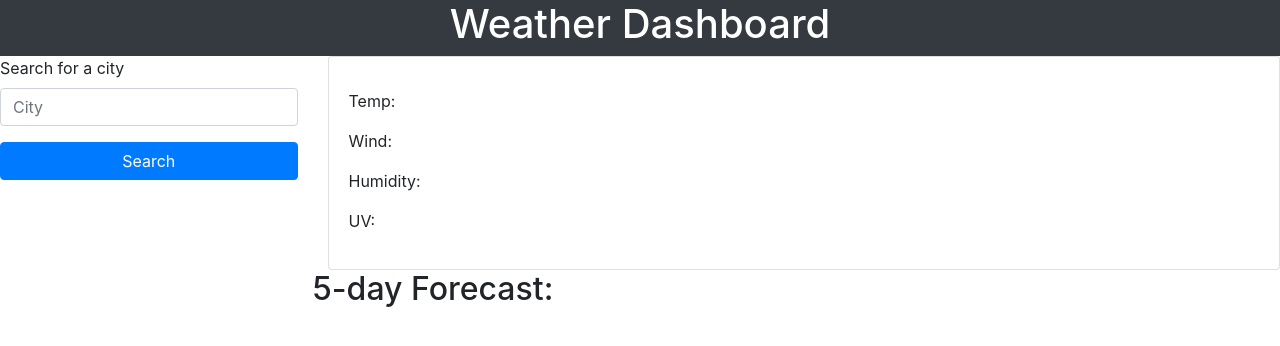
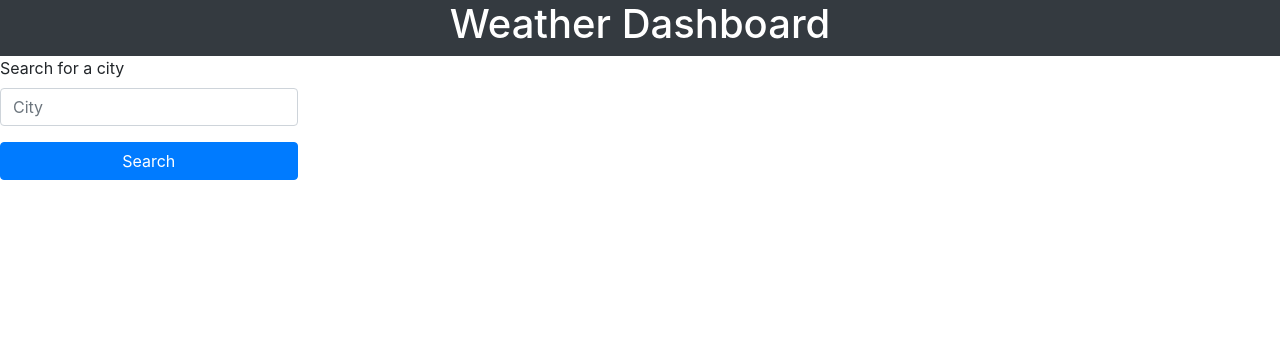
Before and after one commit to Maharjn/WeatherDashboard, a plain HTML site: page index.html in a window 1280 px wide. Drawn offline with nearby package versions, Linux system fonts and the light colour scheme.

Commit message:
Added logic to show/hide functionality for current and five-dayforecast

```diff
--- a/assets/js/app.js
+++ b/assets/js/app.js
@@ -92,6 +92,8 @@ function createWeatherDetails(userInput){
       currentDayTemp.textContent = weatherData.current.temp + '° F';
       currentDayWind.textContent = weatherData.current.wind_speed + " MPH";
       $(currentDayUv).text(weatherData.current.uvi);
+
+      $("#currentdata").css({"display":"block"});
       //Daily Weather data for the searched City
       var daily = weatherData.daily;
 
@@ -130,7 +132,7 @@ function createWeatherDetails(userInput){
                 $(".card-deck").append(dailyDiv);
 
                 //displays this html to the user
-              //  $("#five-day").css({"display":"block"});
+               $("#five-day").css({"display":"block"});
             }
 
 
--- a/index.html
+++ b/index.html
@@ -48,7 +48,7 @@
         <div class="row">
           <div class="col-12">
 
-            <div class="card">
+            <div class="card mt-2 p-2 border-dark" id="currentdata" style="display:none;">
               <div class="card-body">
                 <h4 id="current-day-city" class="card-title"></h4>
                 <div class="card-text">
@@ -64,7 +64,7 @@
           </div>
         </div>
 
-        <div class="row">
+        <div class="row mt-2 mb-2 ml-2" id="five-day" style="display:none;">
           <h2>5-day Forecast:</h2>
         </div>
         <!-- 5 day forecast row -->
```
